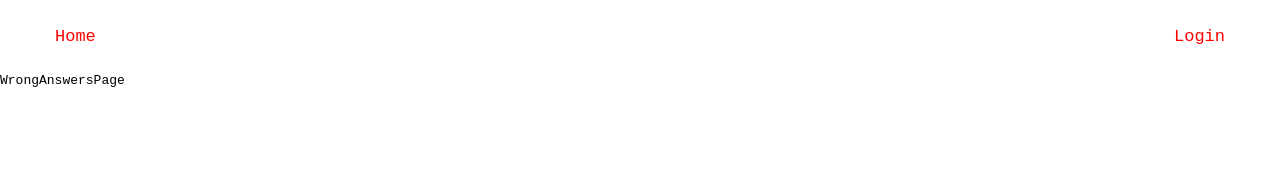
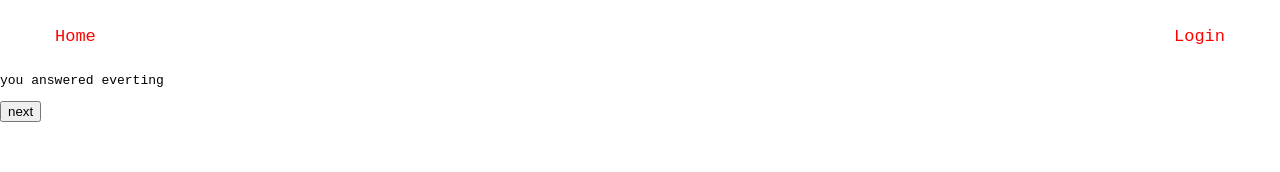
Before and after one commit to dragoslavIvkovic/Test-your-JS-skills---NEXT.JS-REDUX-MONGODB, a Next.js app: page /WrongAnswersPage in a window 1280 px wide. Shown: the top 172 px of the page. Built offline with nearby package versions, Linux system fonts and the light colour scheme.

Commit message:
wrong q phase 2

```diff
--- a/pages/QApage.js
+++ b/pages/QApage.js
@@ -49,6 +49,8 @@ export default function Questions () {
   const counter = useSelector(state => state.counter)
   const wrongQuestion = useSelector(state => state.wrongQuestions )
   const score = Object.values(counter)
+
+  console.log("score" , score)
 
 
   const nextQuestion = currentQuestion + 1
--- a/pages/WrongAnswersPage.js
+++ b/pages/WrongAnswersPage.js
@@ -2,11 +2,34 @@ import React, { useEffect, useState } from 'react'
 
 import { useSelector, useDispatch } from 'react-redux'
 
+
 function WrongAnswersPage () {
+  const [currentQuestions, setCurrentQuestion] = useState(0)
   const wrongQuestion = useSelector(state => state.wrongQuestions)
-  console.log(wrongQuestion)
+ const x =    Object.values(wrongQuestion)
+ const wrongQ = x.flat(2);
+ console.log(!wrongQ.length   )
 
-  return <div>WrongAnswersPage</div>
+
+ const  nextQ = () => {
+   const nextQuestion = currentQuestions + 1;
+ if (nextQuestion < wrongQ.length) {
+      setCurrentQuestion(nextQuestion);
+    } else {
+
+    }
+  };
+
+
+
+
+
+
+  return <div>
+  <div><p>{!wrongQ.length ? "you answered everting" : wrongQ[currentQuestions]?.code }</p><button onClick={nextQ}>next</button></div>
+
+
+  </div>
 }
 
 export default WrongAnswersPage
--- a/store/reducers/counterSlice.js
+++ b/store/reducers/counterSlice.js
@@ -11,7 +11,7 @@ export const counterSlice = createSlice({
       state.value += 1
     },
     reset: (state) => {
-      state.value -= 0
+      state.value = 0
     },
 
   },
```
